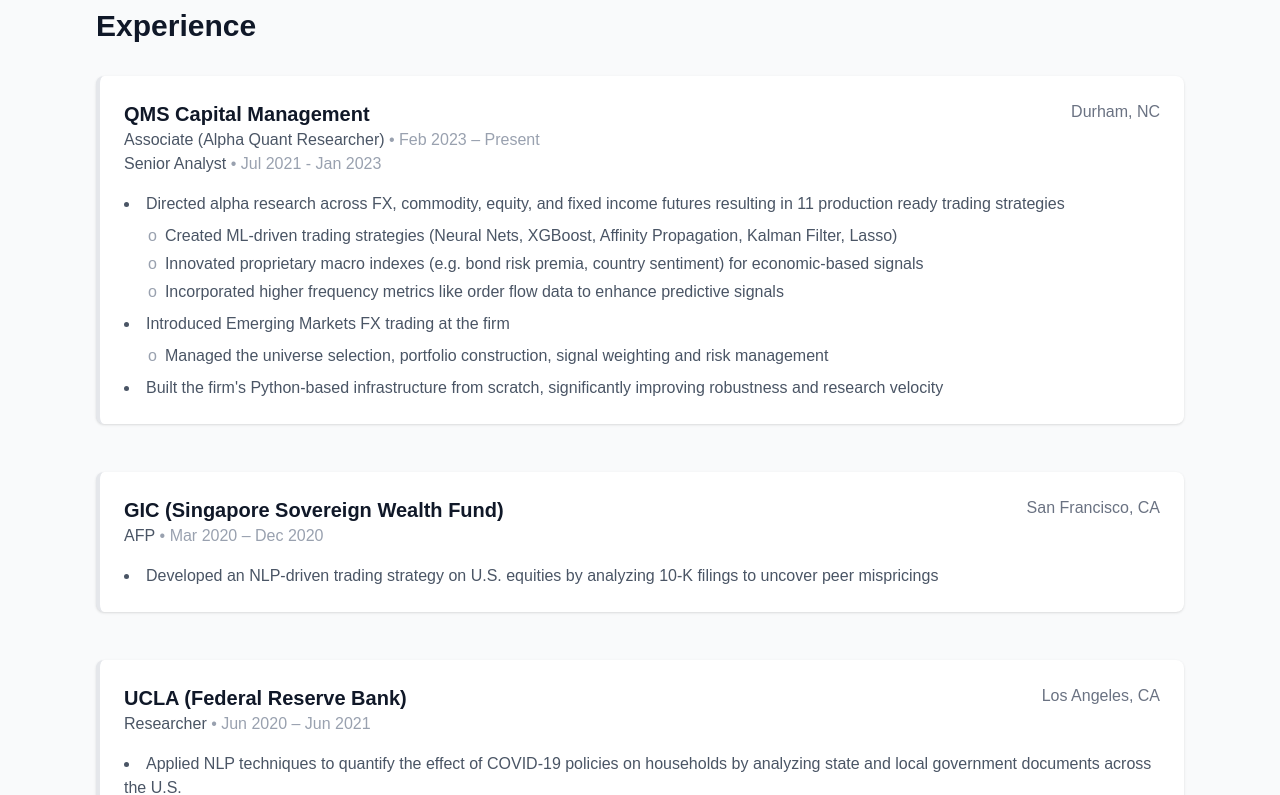
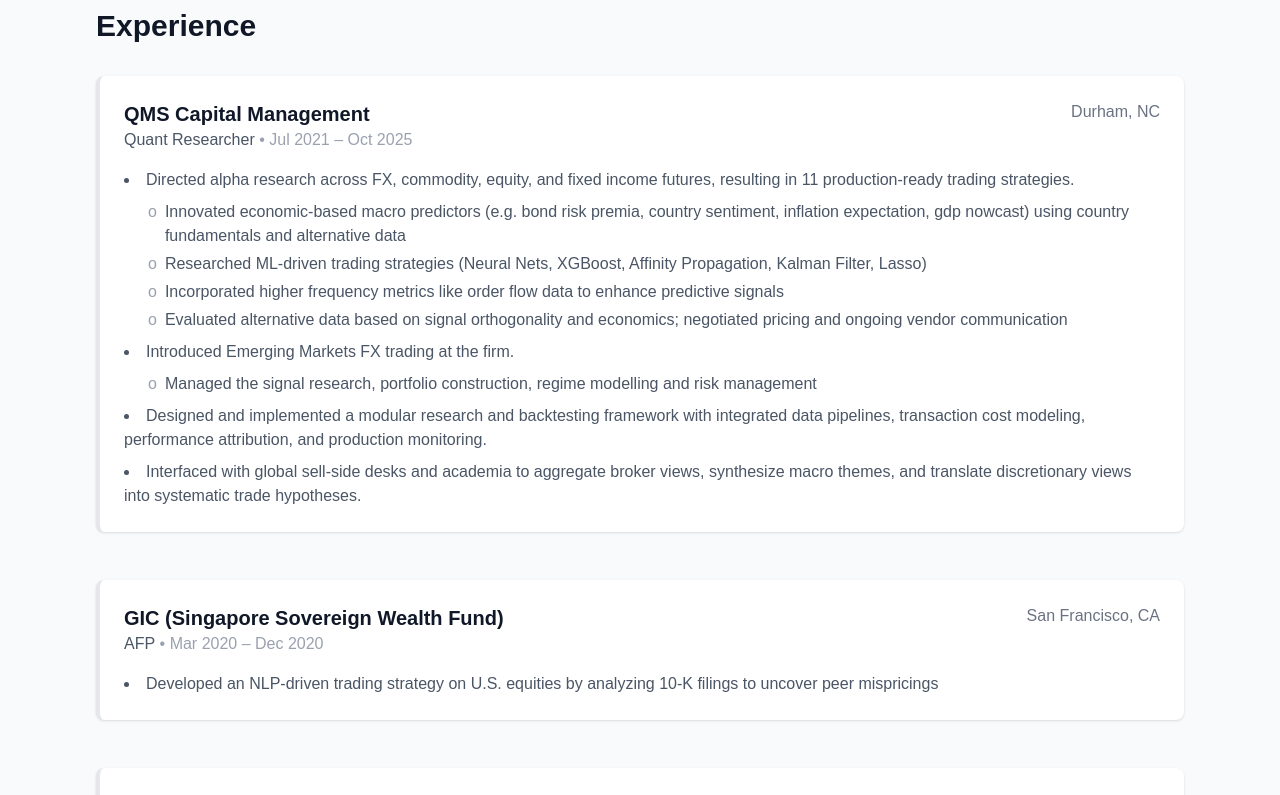
Before and after one commit to kartikagarwal777/portfolio-website, a Next.js app: page / in a window 1280 px wide. Shown: the part 1360-2155 px from the top of the page. Built offline with nearby package versions, Linux system fonts and the light colour scheme.

Commit message:
Update resume asset and references

```diff
--- a/scripts/extract_pdf.js
+++ b/scripts/extract_pdf.js
@@ -26,7 +26,7 @@
 
 (async () => {
   try {
-    const pdfPath = path.join(__dirname, '..', 'public', 'Agarwal_Kartik.pdf');
+    const pdfPath = path.join(__dirname, '..', 'public', 'Kartik_Agarwal.pdf');
     const text = await extractText(pdfPath);
     const outPath = path.join(__dirname, '..', 'tmp', 'resume_text.txt');
     fs.mkdirSync(path.dirname(outPath), { recursive: true });
--- a/src/app/page.tsx
+++ b/src/app/page.tsx
@@ -20,8 +20,8 @@
             <p className="text-xl text-gray-600 animate-fade-in-delay">Alpha Quant Researcher & Former Software Engineer</p>
             <div className="flex justify-center space-x-4 animate-fade-in-delay-2">
               <a
-                href="/Agarwal_Kartik.pdf"
-                download="Agarwal_Kartik.pdf"
+                href="/Kartik_Agarwal.pdf"
+                download="Kartik_Agarwal.pdf"
                 className="inline-flex items-center px-6 py-3 border border-transparent text-base font-medium rounded-md text-white bg-blue-600 hover:bg-blue-700 hover:scale-105 transition-all"
               >
                 Download Resume
--- a/src/components/About.tsx
+++ b/src/components/About.tsx
@@ -47,8 +47,8 @@
                     LinkedIn Profile
                   </a>
                   <a
-                    href="/Agarwal_Kartik.pdf"
-                    download="Agarwal_Kartik.pdf"
+                    href="/Kartik_Agarwal.pdf"
+                    download="Kartik_Agarwal.pdf"
                     className="text-blue-600 hover:text-blue-800 flex items-center"
                   >
                     <svg className="w-5 h-5 mr-2" fill="none" stroke="currentColor" viewBox="0 0 24 24">
--- a/src/components/Experience.tsx
+++ b/src/components/Experience.tsx
@@ -5,31 +5,31 @@
       location: "Durham, NC",
       positions: [
         {
-          title: "Associate (Alpha Quant Researcher)",
-          period: "Feb 2023 – Present"
-        },
-        {
-          title: "Senior Analyst",
-          period: "Jul 2021 - Jan 2023"
+          title: "Quant Researcher",
+          period: "Jul 2021 – Oct 2025"
         }
       ],
       achievements: [
         {
-          main: "Directed alpha research across FX, commodity, equity, and fixed income futures resulting in 11 production ready trading strategies",
+          main: "Directed alpha research across FX, commodity, equity, and fixed income futures, resulting in 11 production-ready trading strategies.",
           sub: [
-            "Created ML-driven trading strategies (Neural Nets, XGBoost, Affinity Propagation, Kalman Filter, Lasso)",
-            "Innovated proprietary macro indexes (e.g. bond risk premia, country sentiment) for economic-based signals",
-            "Incorporated higher frequency metrics like order flow data to enhance predictive signals"
+            "Innovated economic-based macro predictors (e.g. bond risk premia, country sentiment, inflation expectation, gdp nowcast) using country fundamentals and alternative data",
+            "Researched ML-driven trading strategies (Neural Nets, XGBoost, Affinity Propagation, Kalman Filter, Lasso)",
+            "Incorporated higher frequency metrics like order flow data to enhance predictive signals",
+            "Evaluated alternative data based on signal orthogonality and economics; negotiated pricing and ongoing vendor communication"
           ]
         },
         {
-          main: "Introduced Emerging Markets FX trading at the firm",
+          main: "Introduced Emerging Markets FX trading at the firm.",
           sub: [
-            "Managed the universe selection, portfolio construction, signal weighting and risk management"
+            "Managed the signal research, portfolio construction, regime modelling and risk management"
           ]
         },
         {
-          main: "Built the firm's Python-based infrastructure from scratch, significantly improving robustness and research velocity"
+          main: "Designed and implemented a modular research and backtesting framework with integrated data pipelines, transaction cost modeling, performance attribution, and production monitoring."
+        },
+        {
+          main: "Interfaced with global sell-side desks and academia to aggregate broker views, synthesize macro themes, and translate discretionary views into systematic trade hypotheses."
         }
       ]
     },
@@ -95,11 +95,11 @@
           main: "Built product Zoho Zeptomail from inception to product launch, now being used by 2.5k+ organizations",
         },
         {
-          main: "Spearheaded feature ideation, technical design, and execution to create a competitive product",
+          main:
+            "Led a cross-functional team of 12 developers, designers, testers, marketing and content writers",
         },
         {
-          main:
-            "Led a cross-functional team of 12 developers, designers, testers, marketing and content writers",
+          main: "Spearheaded feature ideation, technical design, and execution to create a competitive product",
         }
       ]
     }
--- a/src/components/Header.tsx
+++ b/src/components/Header.tsx
@@ -66,8 +66,8 @@
               Contact
             </a>
             <a
-              href="/Agarwal_Kartik.pdf"
-              download="Agarwal_Kartik.pdf"
+              href="/Kartik_Agarwal.pdf"
+              download="Kartik_Agarwal.pdf"
               className="inline-flex items-center px-4 py-2 border border-transparent text-sm font-medium rounded-md text-white bg-blue-600 hover:bg-blue-700 transition-all hover:scale-105"
             >
               Download Resume
--- a/src/components/MobileMenu.tsx
+++ b/src/components/MobileMenu.tsx
@@ -117,8 +117,8 @@
             </a>
           ))}
           <a
-            href="/Agarwal_Kartik.pdf"
-            download="Agarwal_Kartik.pdf"
+            href="/Kartik_Agarwal.pdf"
+            download="Kartik_Agarwal.pdf"
             className="block py-2 text-blue-600 hover:text-blue-800 text-lg font-medium"
             onClick={toggleMenu}
           >
```
Also changed, not shown: 2 other files (tests, documents, lock files or other folders).
